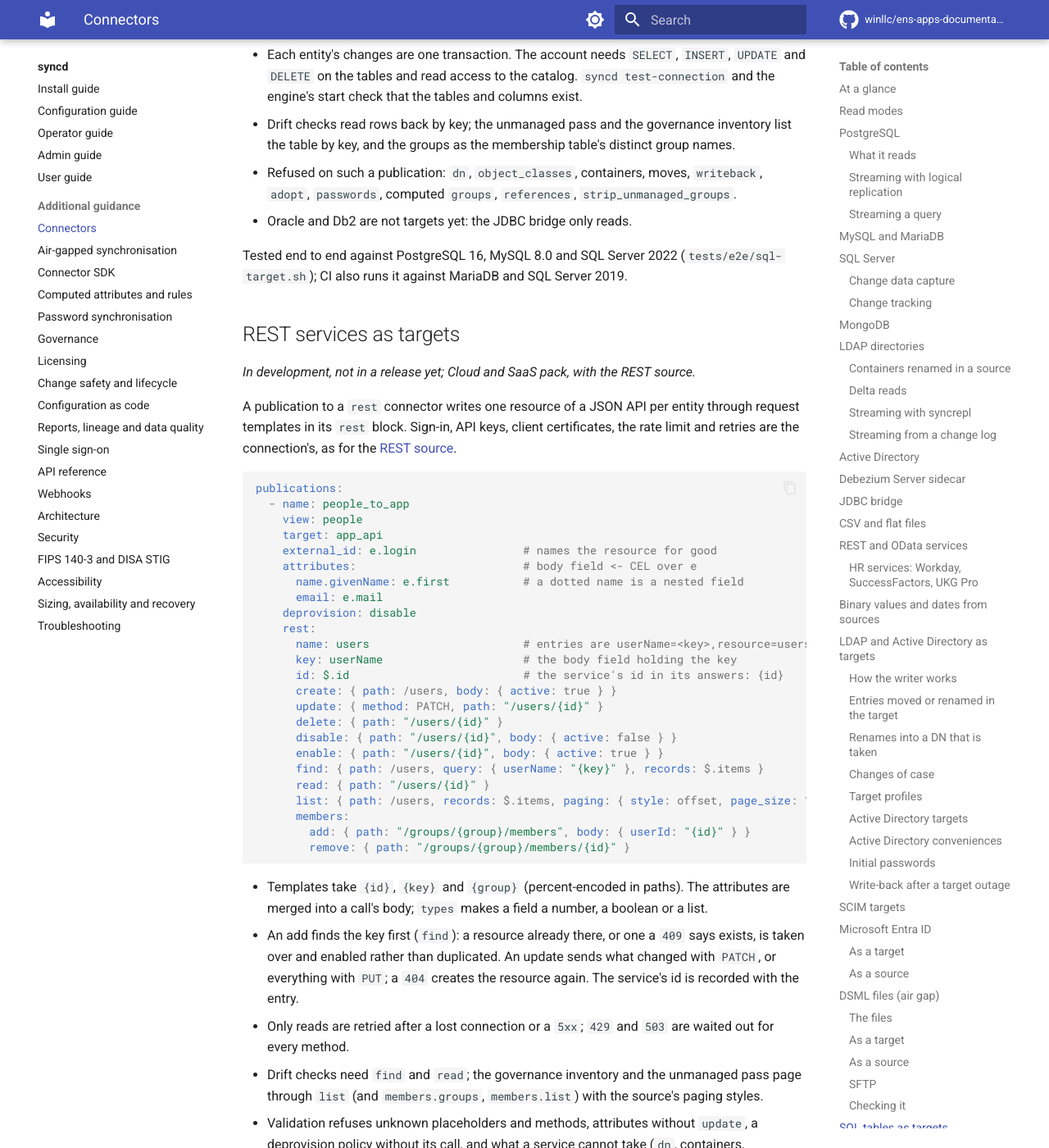
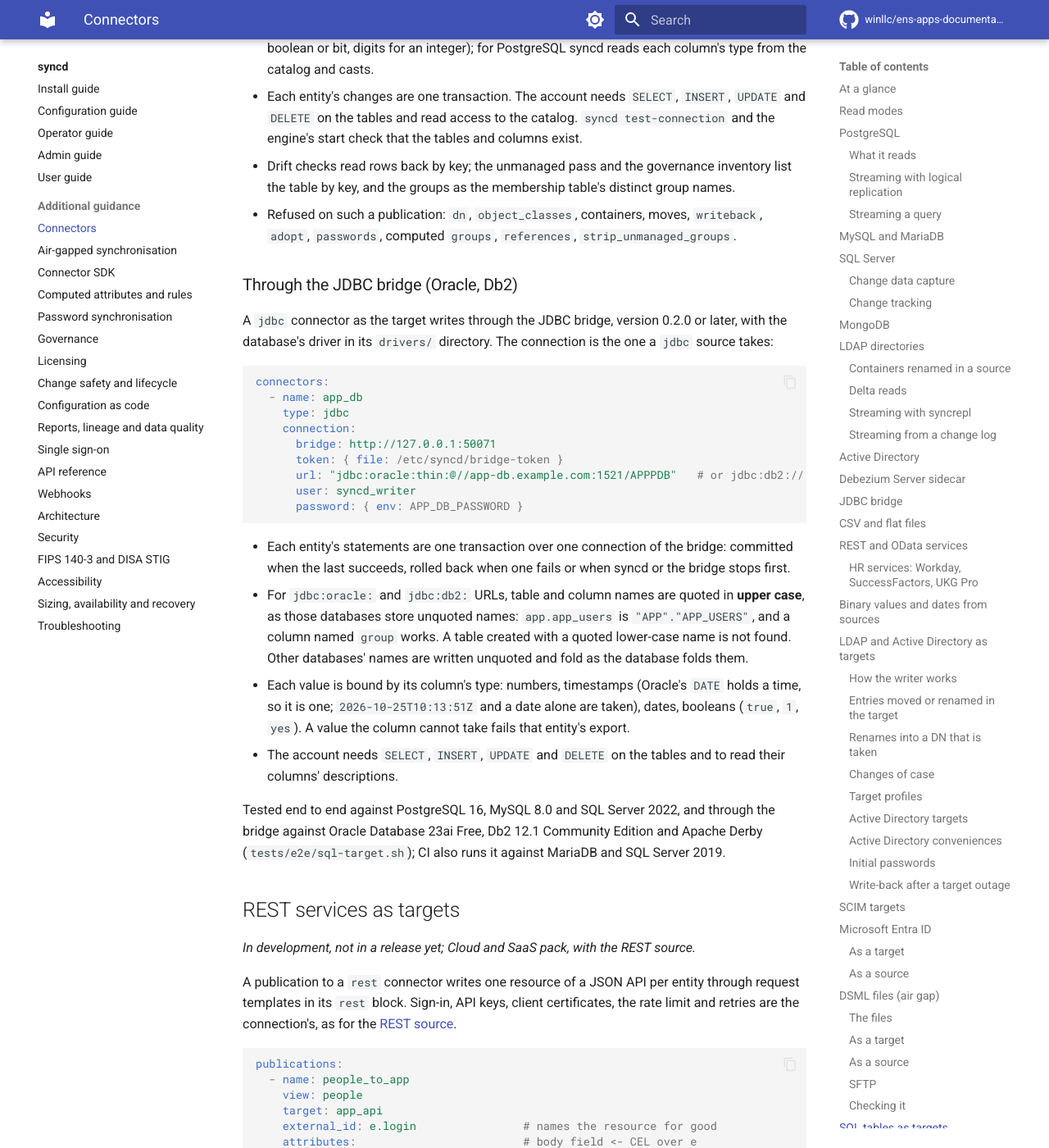
Before and after one commit to winllc/ens-apps-documentation, an MkDocs documentation site: the page built from docs/syncd/connectors.md, in a window 1280 px wide and 1400 px high, scrolled down 45395 px. Shown: the whole window at 82% size. Built offline with MkDocs 1.6.1 and Material for MkDocs 9.7.7, drawn with Linux system fonts in a browser that asks for light colours; comment, search, counter and statistics services are not loaded; some of the changed text lies outside the part shown.

Commit message:
syncd: Oracle, Db2 and other JDBC databases as table targets
Writing tables through the JDBC bridge: transactions, upper-case names for Oracle and
Db2, binding by column type, what was tested.

Co-Authored-By: Claude Opus 5.5 <noreply@anthropic.com>
Claude-Session: https://claude.ai/code/session_015i4tKc5i6xgbjoaMWWUgbP

````diff
--- a/docs/syncd/connectors.md
+++ b/docs/syncd/connectors.md
@@ -7,8 +7,8 @@ SuccessFactors and UKG Pro, plus any database that Debezium Server can capture o
 a JDBC driver. Targets are LDAP directories, Active Directory, SaaS applications that
 speak SCIM 2.0, and Entra ID. Since 0.6.0 a `dsml` connector carries changes across an air
 gap as DSML v2 files: a target on the connected side, a source on the far side. In
-development (not in a release yet), PostgreSQL, MySQL and SQL Server tables are targets
-too: see [SQL tables as targets](#sql-tables-as-targets), and so are JSON APIs through
+development (not in a release yet), PostgreSQL, MySQL, SQL Server, Oracle and Db2 tables
+are targets too: see [SQL tables as targets](#sql-tables-as-targets), and so are JSON APIs through
 request templates: see [REST services as targets](#rest-services-as-targets).
 For anything else, a connector can be written with the [connector SDK](connector-sdk.md)
 (in development).
@@ -655,7 +655,9 @@ snapshot (its signal table, `execute-snapshot`); see
 
 For any other database with a JDBC driver (Db2, Informix, Oracle, ...), a `jdbc` connector
 reads through the JDBC bridge, a small Java service (Java 17 or newer) that runs the SQL
-syncd builds with the database's own driver and streams the rows back over gRPC.
+syncd builds with the database's own driver and streams the rows back over gRPC. A
+publication can also write such a database's tables through it: see
+[Through the JDBC bridge](#through-the-jdbc-bridge-oracle-db2).
 
 ```yaml
 - name: hr
@@ -1803,9 +1805,10 @@ entries one carries; an object's sample shows its entries as the newest files ca
 *In development, not in a release yet; Enterprise Database pack (the feature
 `sql-targets`), whichever database.*
 
-A publication to a `postgres`, `mysql` or `sql_server` connector writes each entity as one
-row of a table, found by its key column: for applications that keep their users in their
-own tables and have no LDAP, SCIM or API to provision through.
+A publication to a `postgres`, `mysql` or `sql_server` connector, or to a `jdbc` connector
+(Oracle, Db2 and other databases, through the [JDBC bridge](#jdbc-bridge)), writes each
+entity as one row of a table, found by its key column: for applications that keep their
+users in their own tables and have no LDAP, SCIM or API to provision through.
 
 ```yaml
 publications:
@@ -1849,10 +1852,41 @@ publications:
   the table by key, and the groups as the membership table's distinct group names.
 - Refused on such a publication: `dn`, `object_classes`, containers, moves, `writeback`,
   `adopt`, `passwords`, computed `groups`, `references`, `strip_unmanaged_groups`.
-- Oracle and Db2 are not targets yet: the JDBC bridge only reads.
-
-Tested end to end against PostgreSQL 16, MySQL 8.0 and SQL Server 2022 (`tests/e2e/sql-target.sh`);
-CI also runs it against MariaDB and SQL Server 2019.
+
+### Through the JDBC bridge (Oracle, Db2)
+
+A `jdbc` connector as the target writes through the JDBC bridge, version 0.2.0 or later,
+with the database's driver in its `drivers/` directory. The connection is the one a `jdbc`
+source takes:
+
+```yaml
+connectors:
+  - name: app_db
+    type: jdbc
+    connection:
+      bridge: http://127.0.0.1:50071
+      token: { file: /etc/syncd/bridge-token }
+      url: "jdbc:oracle:thin:@//app-db.example.com:1521/APPPDB"   # or jdbc:db2://...
+      user: syncd_writer
+      password: { env: APP_DB_PASSWORD }
+```
+
+- Each entity's statements are one transaction over one connection of the bridge: committed
+  when the last succeeds, rolled back when one fails or when syncd or the bridge stops
+  first.
+- For `jdbc:oracle:` and `jdbc:db2:` URLs, table and column names are quoted in **upper
+  case**, as those databases store unquoted names: `app.app_users` is `"APP"."APP_USERS"`,
+  and a column named `group` works. A table created with a quoted lower-case name is not
+  found. Other databases' names are written unquoted and fold as the database folds them.
+- Each value is bound by its column's type: numbers, timestamps (Oracle's `DATE` holds a
+  time, so it is one; `2026-10-25T10:13:51Z` and a date alone are taken), dates, booleans
+  (`true`, `1`, `yes`). A value the column cannot take fails that entity's export.
+- The account needs `SELECT`, `INSERT`, `UPDATE` and `DELETE` on the tables and to read
+  their columns' descriptions.
+
+Tested end to end against PostgreSQL 16, MySQL 8.0 and SQL Server 2022, and through the
+bridge against Oracle Database 23ai Free, Db2 12.1 Community Edition and Apache Derby
+(`tests/e2e/sql-target.sh`); CI also runs it against MariaDB and SQL Server 2019.
 
 ## REST services as targets
 
@@ -1993,9 +2027,9 @@ Not tested against a real server:
   only.
 - **REST services, Workday, SAP SuccessFactors and UKG Pro**: fakes only.
 - **Vault, AWS Secrets Manager and Azure Key Vault**: doubles only.
-- **Oracle and Db2**: their container images do not fit the CI runners, so PostgreSQL
-  (Debezium) and Apache Derby (JDBC) stand in. Debezium's change events have the same
-  shape for every database it captures.
+- **Oracle and Db2 as sources**: PostgreSQL (Debezium) and Apache Derby (JDBC) stand in.
+  Debezium's change events have the same shape for every database it captures. (As
+  targets, Oracle Database 23ai Free and Db2 12.1 are tested in Docker.)
 - **Red Hat Directory Server, ForgeRock / OpenDJ, Oracle DSEE and Oracle Unified
   Directory**: supported through the same standards (`389ds` profile, `cn=changelog`) but
   not in the suite.
@@ -2006,8 +2040,7 @@ Not tested against a real server:
 - **Other source families**: Kafka and inbound SCIM are not planned until a customer
   needs them. HR and SaaS services are read through the REST reader since 0.5.0; Workday
   SOAP and SuccessFactors `$expand` are not built.
-- **Other targets**: Oracle and Db2 tables (PostgreSQL, MySQL and SQL Server tables are
-  targets in development), files other than DSML, and APIs that take bodies other than
+- **Other targets**: files other than DSML, and APIs that take bodies other than
   JSON (REST services with JSON bodies are targets in development).
 - **DSML over anything but a directory or SFTP**: a DSML gateway's SOAP or HTTP endpoint
   is not called; files go through a directory or an SFTP server. Not tested against a
````
